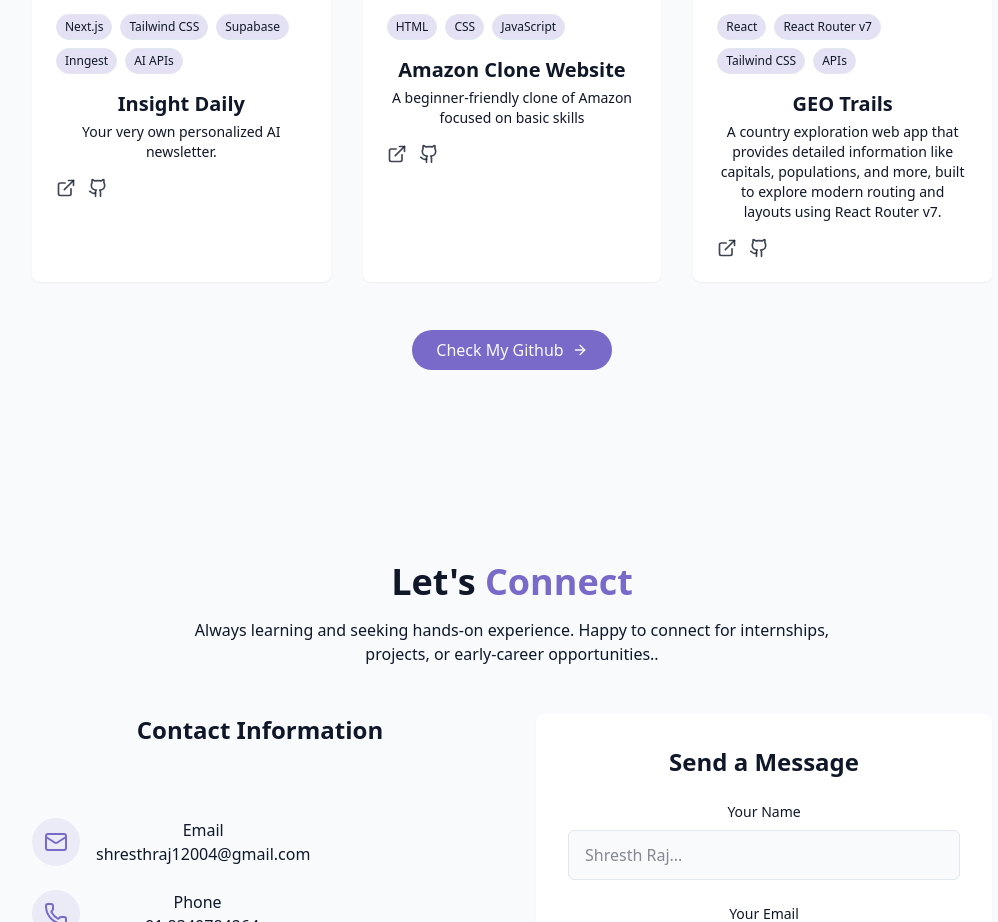
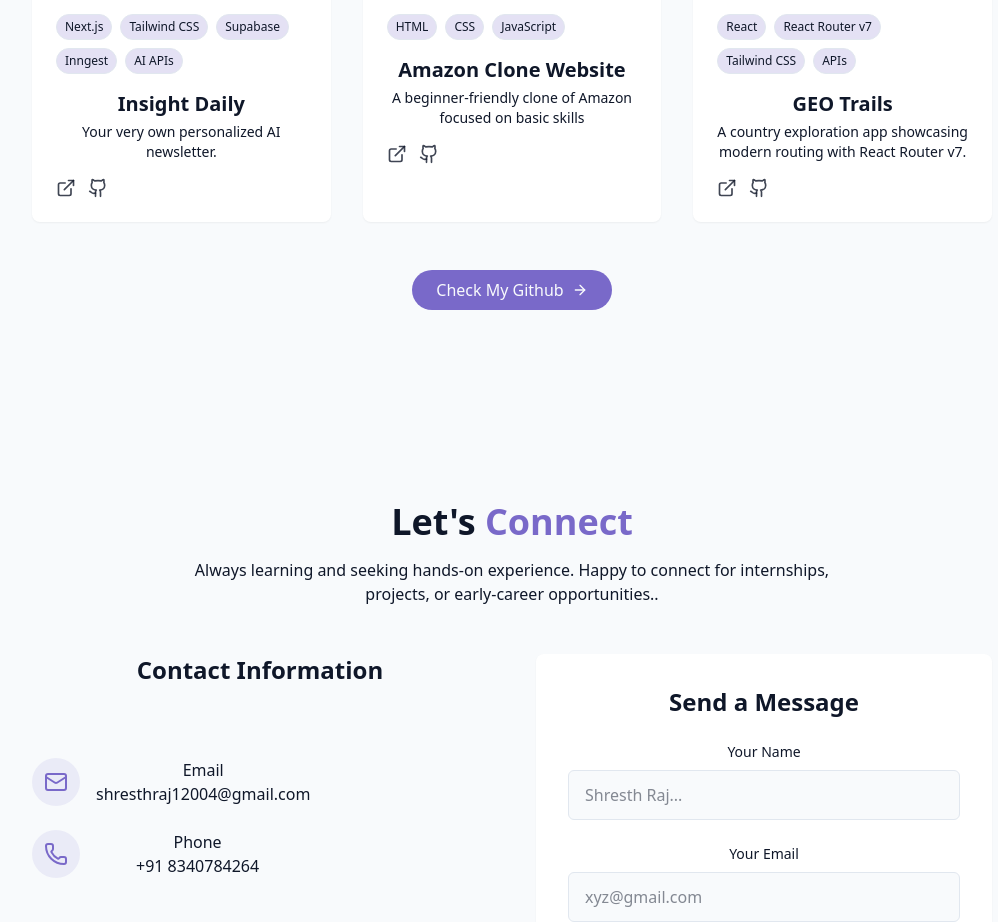
Before and after one commit to Shresth-013/shresth-portfolio, a React (Vite) app: page / in a window 1280 px wide. Shown: the part 2940-3862 px from the top of the page, without its empty margins (128-1126 px from the left). Built offline with nearby package versions, Linux system fonts and the light colour scheme.

Commit message:
Fixed Styling

```diff
--- a/src/components/ProjectSection.jsx
+++ b/src/components/ProjectSection.jsx
@@ -23,7 +23,7 @@ const projects = [
     {
         id: 3,
         title: "GEO Trails",
-        description: "A country exploration web app that provides detailed information like capitals, populations, and more, built to explore modern routing and layouts using React Router v7.",
+        description: "A country exploration app showcasing modern routing with React Router v7.",
         image: "/projects/project3.png",
         tags: ["React", "React Router v7", "Tailwind CSS", "APIs"],
         demoUrl: "https://geo-trails-app.vercel.app/",
```
